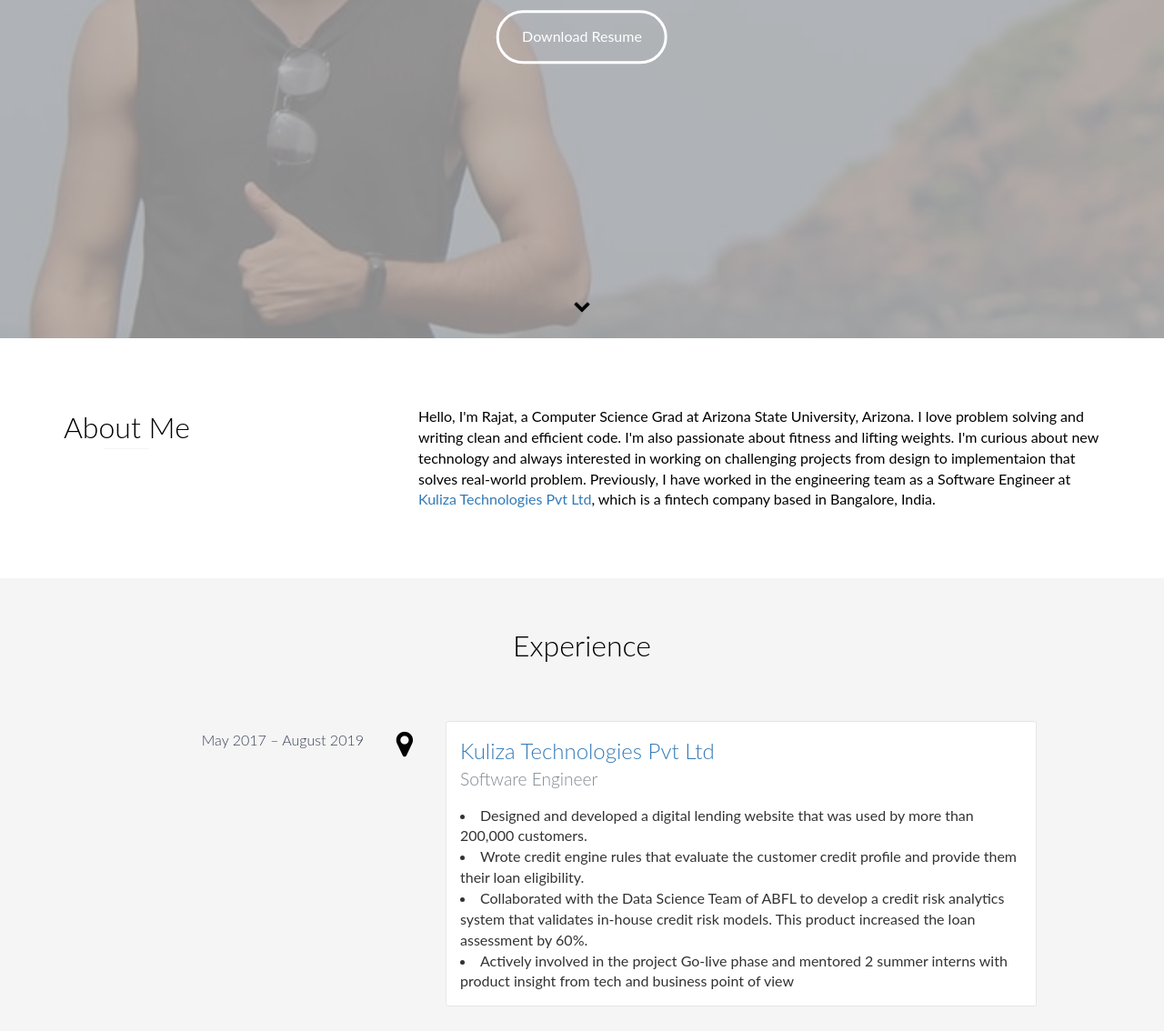
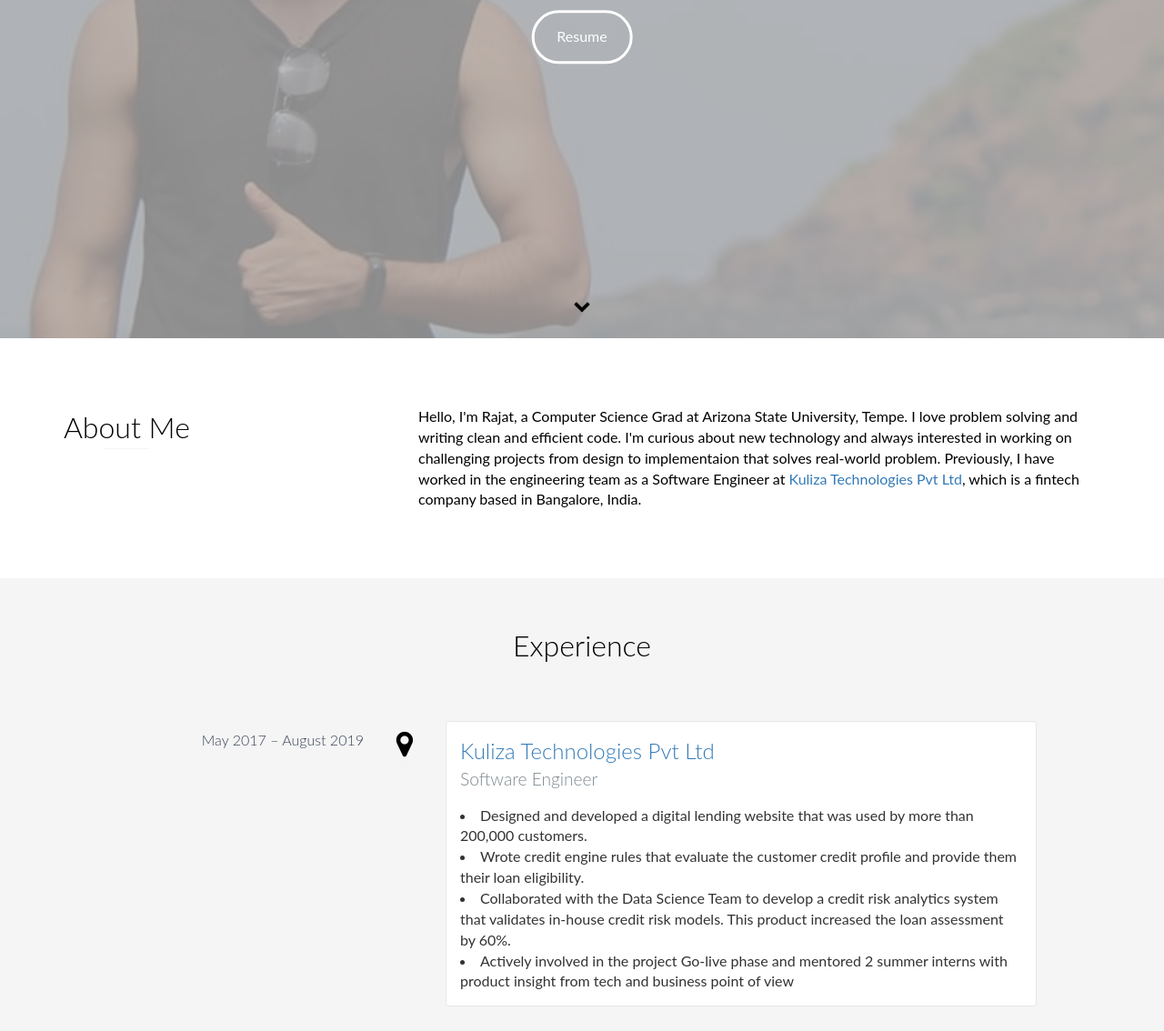
Before and after one commit to rajat641/Personal-Portfolio, a website: page index.html in a window 1280 px wide. Shown: the part 428-1562 px from the top of the page at 91% size. Drawn offline with nearby package versions, Linux system fonts and the light colour scheme.

Commit message:
Added code to remove bugs: 1. Removed Download word, 2.Add Tempe, AZ, 3.Remove the fitness

```diff
--- a/index.html
+++ b/index.html
@@ -50,7 +50,7 @@
         <div id="lead-content">
             <h1>Rajat Singh</h1>
             <h2>Software Engineer</h2>
-            <a href="Resume-Rajat-May.pdf" class="btn-rounded-white" target="_blank">Download Resume</a>
+            <a href="Resume-Rajat-May.pdf" class="btn-rounded-white" target="_blank">Resume</a>
         </div>
         <!-- End #lead-content -->
 
@@ -73,8 +73,8 @@
                 </div>
                 <div class="col-md-8">
                     <p>
-                    Hello, I'm Rajat, a Computer Science Grad at Arizona State University, Arizona.
-                     I love problem solving and writing clean and efficient code. I'm also passionate about fitness and lifting weights.
+                    Hello, I'm Rajat, a Computer Science Grad at Arizona State University, Tempe.
+                     I love problem solving and writing clean and efficient code.
                      I'm curious about new technology and always interested in working on challenging projects from design to implementaion that solves real-world problem. Previously, I have worked in the engineering team as a Software Engineer at
                      <a href="https://www.getlend.in/" target="_blank">Kuliza Technologies Pvt Ltd</a>, which is a fintech company based in Bangalore, India.
                     </p>
@@ -93,7 +93,7 @@
                 <p>
                    <li>Designed and developed a digital lending website that was used by more than 200,000 customers.</li>
                    <li>Wrote credit engine rules that evaluate the customer credit profile and provide them their loan eligibility.</li>
-                   <li>Collaborated with the Data Science Team of ABFL to develop a credit risk analytics system that validates in-house credit risk models. This product increased the loan assessment by 60%.</li>
+                   <li>Collaborated with the Data Science Team to develop a credit risk analytics system that validates in-house credit risk models. This product increased the loan assessment by 60%.</li>
                    <li>Actively involved in the project Go-live phase and mentored 2 summer interns with product insight from tech and business point of view</li>
                 </p>
             </div>
```
